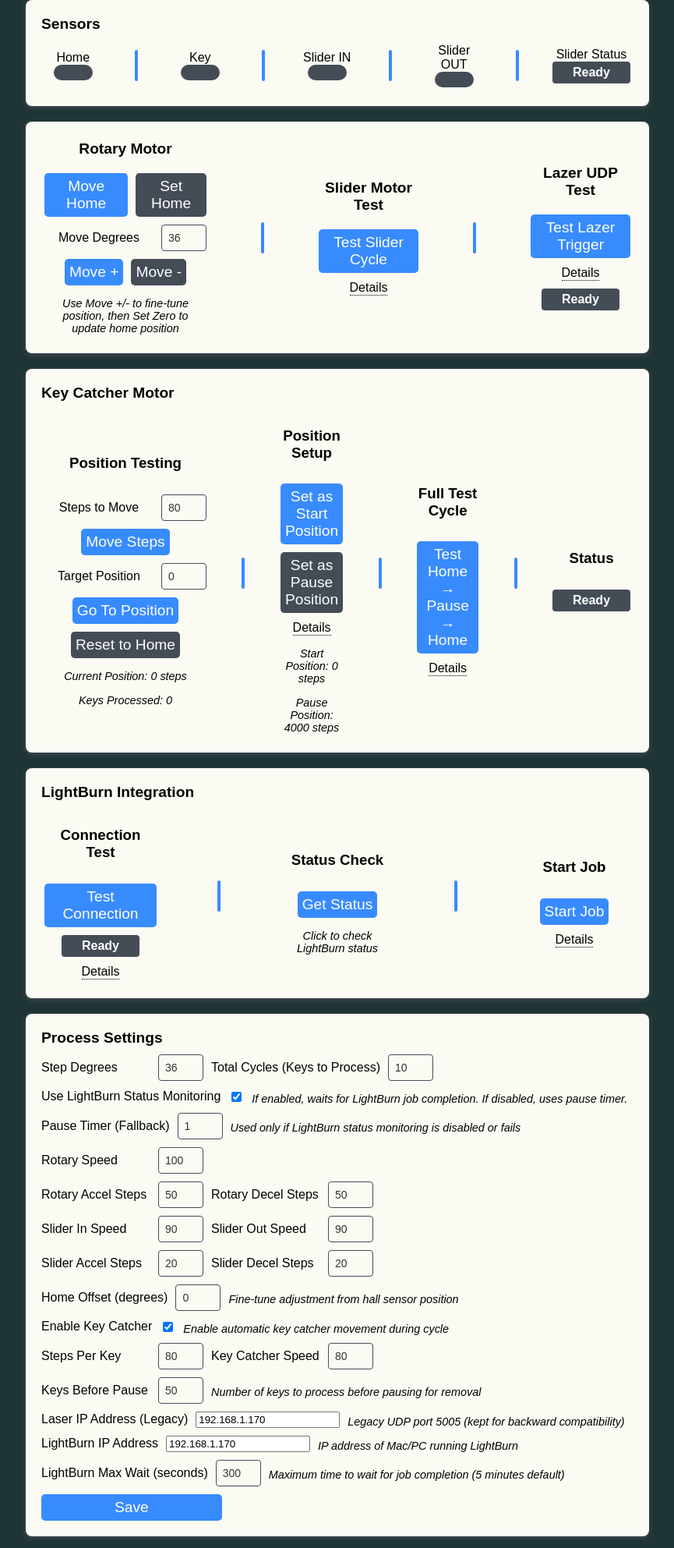
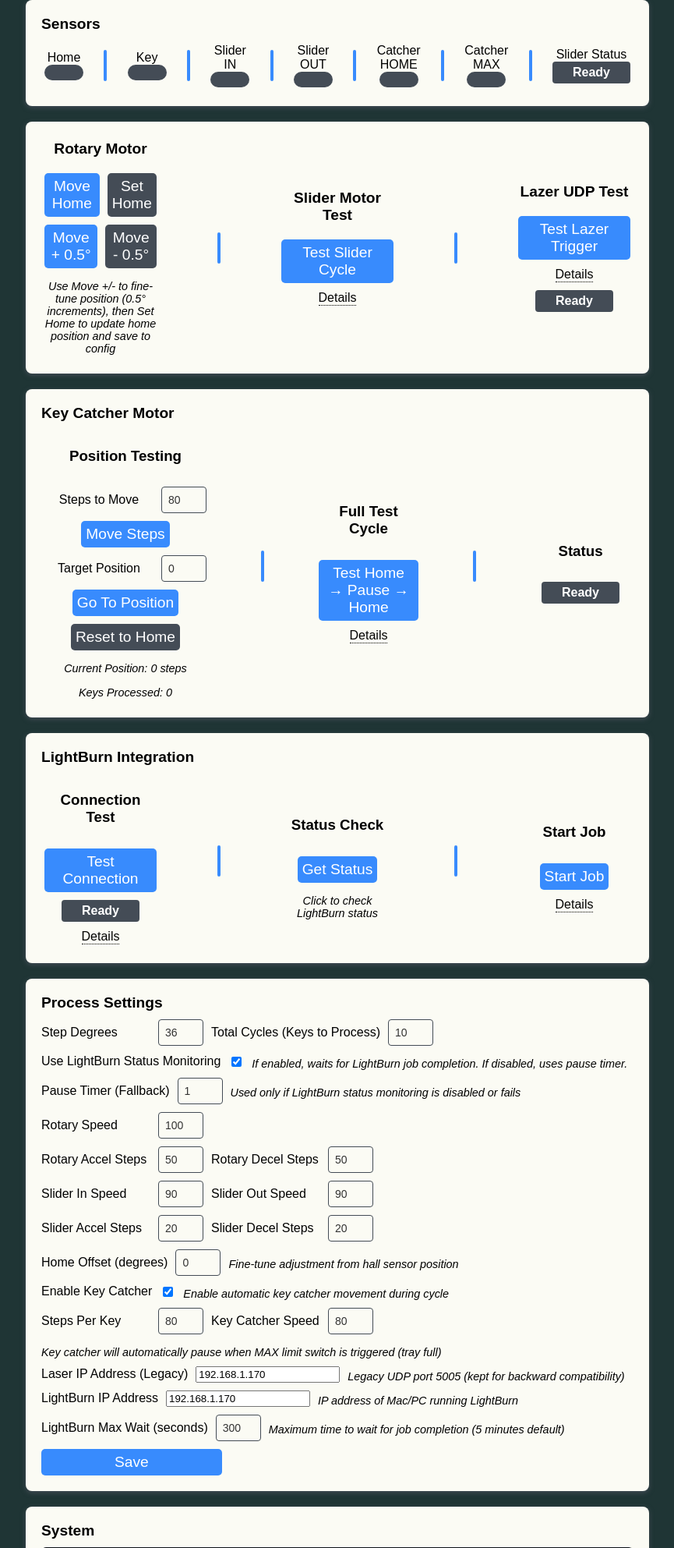
Before and after one commit to thelab-aaronbeaver/key-loader, a Flask app: page /config in a window 1280 px wide. Shown: the part 77-2062 px from the top of the page at 78% size, without its empty margins (207-1072 px from the left). Run offline with Flask 3, Linux system fonts and the light colour scheme; some libraries are stand-ins or nearby versions.

Commit message:
key catch update

```diff
--- a/app.py
+++ b/app.py
@@ -29,6 +29,9 @@ app_state = {
     # --- ADDED: Slider limit switch states ---
     "slider_min": False,
     "slider_max": False,
+    # --- ADDED: Key catcher limit switch states ---
+    "key_catcher_home": False,
+    "key_catcher_max": False,
     # --- ADDED: Cycle progress tracking ---
     "current_cycle": 0,
     "total_cycles": 0,
@@ -76,9 +79,9 @@ def load_config():
         "key_catcher_enabled": True,      # enable key catcher motor
         "key_catcher_steps_per_key": 80,  # steps to move per key detected
         "key_catcher_speed": 80,          # 0-100 speed scale for key catcher motor
-        "key_catcher_start_position": 0,  # starting position in steps
-        "key_catcher_pause_position": 4000,  # pause position in steps (50 keys * 80 steps)
-        "key_catcher_keys_before_pause": 50  # number of keys before pausing
+        "key_catcher_start_position": 0,  # starting position in steps (controlled by HOME limit switch GPIO 6)
+        "key_catcher_pause_position": 4000,  # pause position in steps (controlled by MAX limit switch GPIO 5)
+        "key_catcher_keys_before_pause": 50  # DEPRECATED: pause now triggered by MAX limit switch, not count
     }
 
     if os.path.exists(CONFIG_FILE):
@@ -123,6 +126,14 @@ def emit_status_update():
             except AttributeError:
                 app_state["slider_min"] = False
                 app_state["slider_max"] = False
+
+            # --- ADDED: key catcher switches ---
+            try:
+                app_state["key_catcher_home"] = hw.read_key_catcher_home()
+                app_state["key_catcher_max"] = hw.read_key_catcher_max()
+            except AttributeError:
+                app_state["key_catcher_home"] = False
+                app_state["key_catcher_max"] = False
 
             # Create a copy for emission, excluding non-serializable objects
             state_copy = {k: v for k, v in app_state.items() if k != "cycle_thread"}
@@ -570,16 +581,16 @@ def run_cycle_background(total_cycles):
 
                         print(f"🔧 Key catcher moved {steps_per_key} steps. Keys since reset: {keys_since_reset}")
 
-                        # Check if we need to pause for key removal
-                        keys_before_pause = config.get('key_catcher_keys_before_pause', 50)
-                        if keys_since_reset >= keys_before_pause:
+                        # Check if MAX limit switch is triggered (tray is full)
+                        if hw.read_key_catcher_max():
                             print(f"\n{'='*80}")
-                            print(f"🛑 KEY CATCHER PAUSE: {keys_before_pause} keys processed")
+                            print(f"🛑 KEY CATCHER PAUSE: MAX limit switch triggered (tray full)")
+                            print(f"   Keys collected: {keys_since_reset}")
                             print(f"{'='*80}\n")
 
                             safe_update_app_state({
                                 "key_catcher_paused": True,
-                                "system_message": f"⏸️  PAUSED: {keys_before_pause} keys collected. Please remove keys and click RESUME to continue.",
+                                "system_message": f"⏸️  PAUSED: Tray full ({keys_since_reset} keys collected). Please remove keys and click RESUME to continue.",
                                 "is_running": False
                             })
                             emit_status_update()
@@ -837,7 +848,7 @@ def emergency_stop_reset():
 
 @app.route('/api/key_catcher/resume', methods=['POST'])
 def key_catcher_resume():
-    """Resume cycle after key catcher pause - resets key catcher to start position."""
+    """Resume cycle after key catcher pause - resets position to HOME, keeps key counter."""
     current_state = safe_get_app_state()
 
     if not current_state["key_catcher_paused"]:
@@ -848,21 +859,22 @@ def key_catcher_resume():
         start_position = config.get('key_catcher_start_position', 0)
         speed = config.get('key_catcher_speed', 80)
 
+        keys_processed = hw.key_catcher_keys_processed
         print(f"\n{'='*80}")
         print(f"🔄 RESUMING: Resetting key catcher to start position ({start_position})")
+        print(f"   Total keys processed so far: {keys_processed}")
         print(f"{'='*80}\n")
 
         # Move to start position
         success = hw.key_catcher_move_to_position(start_position, speed)
 
         if success:
-            # Reset key counter
-            hw.key_catcher_reset_key_count()
+            # Keep key counter - it tracks total keys processed in the cycle
+            # Only reset position, not the key count
 
             # Clear pause state
             safe_update_app_state({
                 "key_catcher_paused": False,
-                "key_catcher_keys_since_reset": 0,
                 "is_running": True,
                 "system_message": "Resuming cycle... Key catcher reset to start position."
             })
@@ -961,6 +973,15 @@ def get_status():
             # Backward compatibility if methods not present
             app_state["slider_min"] = False
             app_state["slider_max"] = False
+
+        # --- ADDED: key catcher switches ---
+        try:
+            app_state["key_catcher_home"] = hw.read_key_catcher_home()
+            app_state["key_catcher_max"] = hw.read_key_catcher_max()
+        except AttributeError:
+            # Backward compatibility if methods not present
+            app_state["key_catcher_home"] = False
+            app_state["key_catcher_max"] = False
         # Filter out non-serializable objects (like cycle_thread)
         return jsonify({k: v for k, v in app_state.items() if k != "cycle_thread"})
 
--- a/static/config.js
+++ b/static/config.js
@@ -11,7 +11,6 @@ document.addEventListener('DOMContentLoaded', () => {
     const btnHome = document.getElementById('btn-home');
     const btnFwd = document.getElementById('btn-move-fwd');
     const btnBwd = document.getElementById('btn-move-bwd');
-    const inputDeg = document.getElementById('degrees');
     const btnSetZero = document.getElementById('btn-set-zero');
     const btnSliderTest = document.getElementById('btn-slider-test');
     const sliderStatus = document.getElementById('slider-status');
@@ -44,24 +43,21 @@ document.addEventListener('DOMContentLoaded', () => {
     const inductive = document.getElementById('inductive');
     const smin = document.getElementById('smin');
     const smax = document.getElementById('smax');
+    const keyCatcherHome = document.getElementById('key-catcher-home');
+    const keyCatcherMax = document.getElementById('key-catcher-max');
 
     // Key catcher elements
     const btnKeyCatcherMove = document.getElementById('btn-key-catcher-move');
     const btnKeyCatcherGoto = document.getElementById('btn-key-catcher-goto');
     const btnKeyCatcherReset = document.getElementById('btn-key-catcher-reset');
-    const btnKeyCatcherSetStart = document.getElementById('btn-key-catcher-set-start');
-    const btnKeyCatcherSetPause = document.getElementById('btn-key-catcher-set-pause');
     const inpKeyCatcherSteps = document.getElementById('key-catcher-steps');
     const inpKeyCatcherTarget = document.getElementById('key-catcher-target');
     const spanKeyCatcherPosition = document.getElementById('key-catcher-position');
     const spanKeyCatcherKeys = document.getElementById('key-catcher-keys');
-    const spanKeyCatcherStartPos = document.getElementById('key-catcher-start-pos');
-    const spanKeyCatcherPausePos = document.getElementById('key-catcher-pause-pos');
     const keyCatcherStatus = document.getElementById('key-catcher-status');
     const inpKeyCatcherEnabled = document.getElementById('key_catcher_enabled');
     const inpKeyCatcherStepsPerKey = document.getElementById('key_catcher_steps_per_key');
     const inpKeyCatcherSpeed = document.getElementById('key_catcher_speed');
-    const inpKeyCatcherKeysBeforePause = document.getElementById('key_catcher_keys_before_pause');
 
     function setBusy(b) {
         if (btnHome) btnHome.disabled = b;
@@ -77,8 +73,6 @@ document.addEventListener('DOMContentLoaded', () => {
         if (btnKeyCatcherMove) btnKeyCatcherMove.disabled = b;
         if (btnKeyCatcherGoto) btnKeyCatcherGoto.disabled = b;
         if (btnKeyCatcherReset) btnKeyCatcherReset.disabled = b;
-        if (btnKeyCatcherSetStart) btnKeyCatcherSetStart.disabled = b;
-        if (btnKeyCatcherSetPause) btnKeyCatcherSetPause.disabled = b;
         const btnKeyCatcherTest = document.getElementById('btn-key-catcher-test');
         if (btnKeyCatcherTest) btnKeyCatcherTest.disabled = b;
     }
@@ -110,9 +104,9 @@ document.addEventListener('DOMContentLoaded', () => {
         });
     }
 
-    if (btnFwd && inputDeg) {
+    if (btnFwd) {
         btnFwd.addEventListener('click', async () => {
-            const deg = parseFloat(inputDeg.value) || 0;
+            const deg = 0.5;  // Fixed 0.5 degree increment
             if (msg) msg.textContent = `Moving +${deg}°...`;
             setBusy(true);
             try {
@@ -126,9 +120,9 @@ document.addEventListener('DOMContentLoaded', () => {
         });
     }
 
-    if (btnBwd && inputDeg) {
+    if (btnBwd) {
         btnBwd.addEventListener('click', async () => {
-            const deg = parseFloat(inputDeg.value) || 0;
+            const deg = 0.5;  // Fixed 0.5 degree increment
             if (msg) msg.textContent = `Moving -${deg}°...`;
             setBusy(true);
             try {
@@ -149,6 +143,15 @@ document.addEventListener('DOMContentLoaded', () => {
             try {
                 const data = await postJSON('/api/rotary/set_zero');
                 if (msg) msg.textContent = data.message || 'Home position updated';
+
+                // Automatically update the home offset in the config section
+                if (data.success && data.home_offset !== undefined) {
+                    if (inpHomeOffset) {
+                        inpHomeOffset.value = data.home_offset.toFixed(1);
+                    }
+                    // Reload the full config to ensure everything is in sync
+                    await loadConfig();
+                }
             } catch (e) {
                 if (msg) msg.textContent = 'Error: ' + e.message;
             } finally {
@@ -424,42 +427,6 @@ document.addEventListener('DOMContentLoaded', () => {
         });
     }
 
-    if (btnKeyCatcherSetStart) {
-        btnKeyCatcherSetStart.addEventListener('click', async () => {
-            try {
-                const res = await fetch('/api/key_catcher/get_position');
-                const data = await res.json();
-                if (data.success) {
-                    if (inpKeyCatcherStepsPerKey) {
-                        // Calculate the start position (saved in config)
-                        const startPos = data.position;
-                        if (spanKeyCatcherStartPos) spanKeyCatcherStartPos.textContent = startPos;
-                        // Will be saved when user clicks Save button
-                        if (msg) msg.textContent = `Start position set to ${startPos} (click Save to persist)`;
-                    }
-                }
-            } catch (e) {
-                if (msg) msg.textContent = 'Error: ' + e.message;
-            }
-        });
-    }
-
-    if (btnKeyCatcherSetPause) {
-        btnKeyCatcherSetPause.addEventListener('click', async () => {
-            try {
-                const res = await fetch('/api/key_catcher/get_position');
-                const data = await res.json();
-                if (data.success) {
-                    const pausePos = data.position;
-                    if (spanKeyCatcherPausePos) spanKeyCatcherPausePos.textContent = pausePos;
-                    if (msg) msg.textContent = `Pause position set to ${pausePos} (click Save to persist)`;
-                }
-            } catch (e) {
-                if (msg) msg.textContent = 'Error: ' + e.message;
-            }
-        });
-    }
-
     async function updateKeyCatcherPosition() {
         try {
             const res = await fetch('/api/key_catcher/get_position');
@@ -523,6 +490,14 @@ document.addEventListener('DOMContentLoaded', () => {
                 smax.classList.toggle('active', !!data.slider_max);
                 console.log('Config - Slider MAX:', data.slider_max ? 'ACTIVE' : 'INACTIVE');
             }
+            if (keyCatcherHome) {
+                keyCatcherHome.classList.toggle('active', !!data.key_catcher_home);
+                console.log('Config - Key Catcher HOME:', data.key_catcher_home ? 'ACTIVE' : 'INACTIVE');
+            }
+            if (keyCatcherMax) {
+                keyCatcherMax.classList.toggle('active', !!data.key_catcher_max);
+                console.log('Config - Key Catcher MAX:', data.key_catcher_max ? 'ACTIVE' : 'INACTIVE');
+            }
 
             // Update status displays
             if (sliderStatus) {
@@ -580,9 +555,6 @@ document.addEventListener('DOMContentLoaded', () => {
             if (inpKeyCatcherEnabled) inpKeyCatcherEnabled.checked = cfg.key_catcher_enabled !== false;
             if (inpKeyCatcherStepsPerKey) inpKeyCatcherStepsPerKey.value = cfg.key_catcher_steps_per_key || 80;
             if (inpKeyCatcherSpeed) inpKeyCatcherSpeed.value = cfg.key_catcher_speed || 80;
-            if (inpKeyCatcherKeysBeforePause) inpKeyCatcherKeysBeforePause.value = cfg.key_catcher_keys_before_pause || 50;
-            if (spanKeyCatcherStartPos) spanKeyCatcherStartPos.textContent = cfg.key_catcher_start_position || 0;
-            if (spanKeyCatcherPausePos) spanKeyCatcherPausePos.textContent = cfg.key_catcher_pause_position || 4000;
 
             // Update key catcher position
             updateKeyCatcherPosition();
@@ -616,10 +588,7 @@ document.addEventListener('DOMContentLoaded', () => {
                         use_lightburn_status: inpUseLightburnStatus?.checked !== false,
                         key_catcher_enabled: inpKeyCatcherEnabled?.checked !== false,
                         key_catcher_steps_per_key: parseInt(inpKeyCatcherStepsPerKey?.value || 80, 10),
-                        key_catcher_speed: parseInt(inpKeyCatcherSpeed?.value || 80, 10),
-                        key_catcher_start_position: parseInt(spanKeyCatcherStartPos?.textContent || 0, 10),
-                        key_catcher_pause_position: parseInt(spanKeyCatcherPausePos?.textContent || 4000, 10),
-                        key_catcher_keys_before_pause: parseInt(inpKeyCatcherKeysBeforePause?.value || 50, 10)
+                        key_catcher_speed: parseInt(inpKeyCatcherSpeed?.value || 80, 10)
                     })
                 });
                 const data = await res.json();
--- a/templates/config.html
+++ b/templates/config.html
@@ -27,6 +27,10 @@
                 <div class="flex-item"><span class="divider"></span></div>
                 <div class="flex-item">Slider OUT <span id="smax" class="indicator_config"></span></div>
                 <div class="flex-item"><span class="divider"></span></div>
+                <div class="flex-item">Catcher HOME <span id="key-catcher-home" class="indicator_config"></span></div>
+                <div class="flex-item"><span class="divider"></span></div>
+                <div class="flex-item">Catcher MAX <span id="key-catcher-max" class="indicator_config"></span></div>
+                <div class="flex-item"><span class="divider"></span></div>
                 <div class="flex-item">Slider Status <span id="slider-status" class="status-text">Ready</span></div>
             </div>
         </div>
@@ -40,15 +44,12 @@
                         <button id="btn-set-zero" class="btn-back">Set Home</button>
                     </div>
                     <div class="row">
-                        <label for="degrees">Move Degrees</label>
-                        <input id="degrees" type="number" step="1" value="36">
+                        <button id="btn-move-fwd" class="btn-move">Move + 0.5°</button>
+                        <button id="btn-move-bwd" class="btn-back">Move - 0.5°</button>
                     </div>
                     <div class="row">
-                        <button id="btn-move-fwd" class="btn-move">Move +</button>
-                        <button id="btn-move-bwd" class="btn-back">Move -</button>
-                    </div>
-                    <div class="row">
-                        <div class="info-text">Use Move +/- to fine-tune position, then Set Zero to update home position
+                        <div class="info-text">Use Move +/- to fine-tune position (0.5° increments), then Set Home to
+                            update home position and save to config
                         </div>
                     </div>
                 </div>
@@ -113,28 +114,6 @@
                     </div>
                     <div class="row">
                         <div class="info-text">Keys Processed: <span id="key-catcher-keys">0</span></div>
-                    </div>
-                </div>
-                <div class="flex-item"><span class="divider"></span></div>
-                <div class="flex-item">
-                    <h3>Position Setup</h3>
-                    <div class="row">
-                        <button id="btn-key-catcher-set-start" class="btn-move">Set as Start Position</button>
-                    </div>
-                    <div class="row">
-                        <button id="btn-key-catcher-set-pause" class="btn-back">Set as Pause Position</button>
-                    </div>
-                    <div class="row">
-                        <div class="tooltip">Details
-                            <span class="tooltiptext">Move to desired position using controls, then click to save as
-                                start or pause position</span>
-                        </div>
-                    </div>
-                    <div class="row">
-                        <div class="info-text">Start Position: <span id="key-catcher-start-pos">0</span> steps</div>
-                    </div>
-                    <div class="row">
-                        <div class="info-text">Pause Position: <span id="key-catcher-pause-pos">4000</span> steps</div>
                     </div>
                 </div>
                 <div class="flex-item"><span class="divider"></span></div>
@@ -266,9 +245,8 @@
                 <input id="key_catcher_speed" type="number" min="0" max="100" step="1" value="80">
             </div>
             <div class="row">
-                <label for="key_catcher_keys_before_pause">Keys Before Pause</label>
-                <input id="key_catcher_keys_before_pause" type="number" min="1" step="1" value="50">
-                <div class="info-text">Number of keys to process before pausing for removal</div>
+                <div class="info-text">Key catcher will automatically pause when MAX limit switch is triggered (tray
+                    full)</div>
             </div>
             <div class="row">
                 <label for="laser_ip">Laser IP Address (Legacy)</label>
--- a/templates/index.html
+++ b/templates/index.html
@@ -58,6 +58,11 @@
                     <div class="flex-item"><span class="divider"></span></div>
                     <div class="flex-item">Slider OUT <span id="smax" class="indicator_config"></span></div>
                     <div class="flex-item"><span class="divider"></span></div>
+                    <div class="flex-item">Catcher HOME <span id="key-catcher-home" class="indicator_config"></span>
+                    </div>
+                    <div class="flex-item"><span class="divider"></span></div>
+                    <div class="flex-item">Catcher MAX <span id="key-catcher-max" class="indicator_config"></span></div>
+                    <div class="flex-item"><span class="divider"></span></div>
                     <div class="flex-item">Slider Status <span id="slider-status" class="status-text">Ready</span></div>
                 </div>
             </div>
```
Also changed, not shown: static/script.js (+10 -0 lines).
